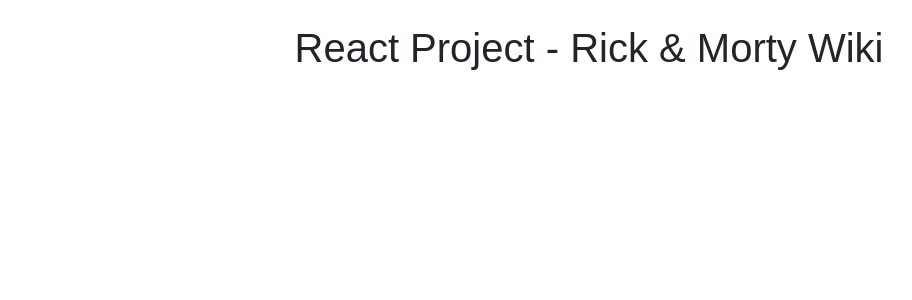
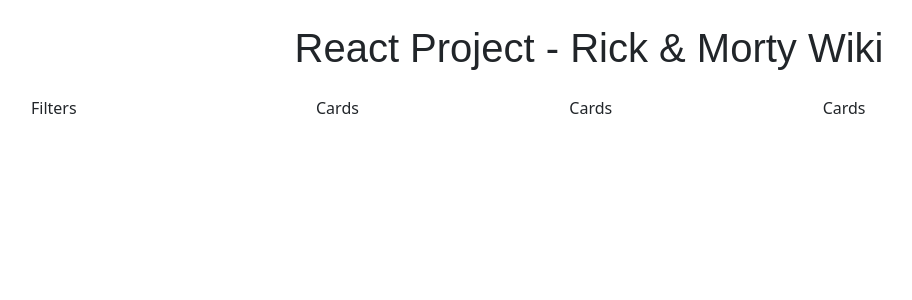
Before and after one commit to squinteye1/react-wiki, a React (Create React App) app: page / in a window 1280 px wide. Shown: the top 300 px of the page, without its empty margins (51-963 px from the left). Built offline with nearby package versions, Linux system fonts and the light colour scheme; no server answers.

Commit message:
fetching data

```diff
--- a/src/App.js
+++ b/src/App.js
@@ -1,14 +1,34 @@
+import React, { useState, useEffect } from 'react'
 import "bootstrap/dist/css/bootstrap.min.css";
 import "bootstrap/dist/js/bootstrap";
+import Cards from "./components/Cards/Cards";
+import Filters from "./components/Filters/Filters";
 
 function App() {
+  let [pageNumber, setpageNumber] = useState(1);
+  let api = `https://rickandmortyapi.com/api/character/?page=${pageNumber}`;
+
+  useEffect(() => {
+    (async function(){
+      let data = await fetch(api).then(res=>res.json());
+      console.log(data);
+    })();
+  }, [api]);
+
   return (
     <div className="App">
       <h1 className="text-center ubuntu my-4">React Project - Rick &amp; <span className="primary">Morty Wiki</span></h1>
       <div className="container">
         <div className="row">
-          <div className="col-3"></div>
-          <div className="col-8"></div>
+          <div className="col-3"><Filters /></div>
+          <div className="col-8">
+            <div className="row">
+              <Cards />
+              <Cards />
+              <Cards />
+
+            </div>
+          </div>
         </div>
       </div>
     </div>
--- a/src/components/Cards/Cards.js
+++ b/src/components/Cards/Cards.js
@@ -0,0 +1,9 @@
+import React from 'react'
+
+const Cards = () => {
+  return (
+    <div className="col-4">Cards</div>
+  )
+}
+
+export default Cards
```
